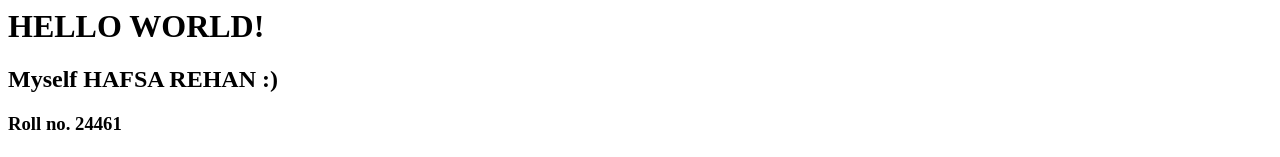
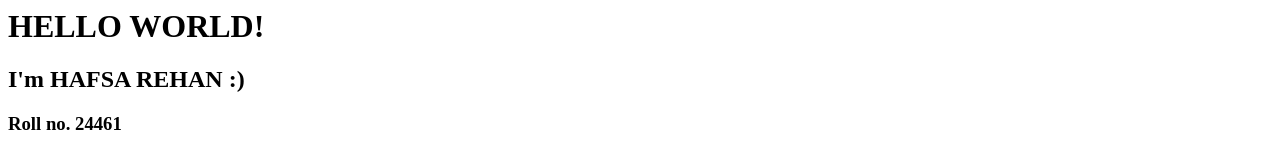
Before and after one commit to techbyHAFSA/my_first_webpage, a plain HTML site: page index.html in a window 1280 px wide. Shown: the top 157 px of the page. Drawn offline with Linux system fonts and the light colour scheme.

Commit message:
Fix HTML formatting and update personal details

```diff
--- a/index.html
+++ b/index.html
@@ -11,7 +11,7 @@
     <body>
 
         <h1>HELLO WORLD!</h1>
-        <h2>Myself HAFSA REHAN :) </h2>
+        <h2>I'm HAFSA REHAN :) </h2>
         <h3>Roll no. 24461 </h3>
         <h4>I love nature, animals, and spending time with my family</h4>
         <br />
```
